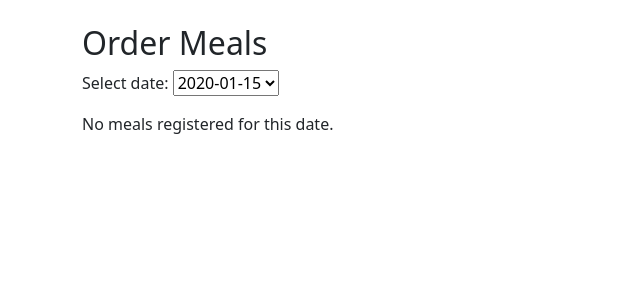
After one commit to AndisKrams/meals-app, a Django app: template meals/templates/meals/meal_ordering.html in a window 1280 px wide. The commit adds this page. Shown: the top 300 px of the page, without its empty margins (0-640 px from the left). Run offline with Django 3.2, Linux system fonts and the light colour scheme; the template is opened without the code that fills it: most values are stand-ins (such as "Sample title", 1, 10 or a date in 2020).

Commit message:
Create meal order view and template

```diff
--- /dev/null
+++ b/meals/templates/meals/meal_ordering.html
@@ -0,0 +1,30 @@
+{% extends 'base.html' %}
+{% block content %}
+  <h2>Order Meals</h2>
+  <form method="get" class="mb-3">
+    <label for="date">Select date:</label>
+    <select name="date" id="date" onchange="this.form.submit()">
+      {% for date in available_dates %}
+        <option value="{{ date }}" {% if date == selected_date %}selected{% endif %}>{{ date }}</option>
+      {% endfor %}
+    </select>
+  </form>
+  {% if meal_registration %}
+    <form method="post">
+      {% csrf_token %}
+      {% for child, form in forms %}
+        <div class="card mb-3">
+          <div class="card-header">
+            <strong>{{ child.first_name }} {{ child.last_name }} ({{ child.class_name }})</strong>
+          </div>
+          <div class="card-body">
+            {{ form.as_p }}
+          </div>
+        </div>
+      {% endfor %}
+      <button type="submit" class="btn btn-primary">Save Choices</button>
+    </form>
+  {% else %}
+    <p>No meals registered for this date.</p>
+  {% endif %}
+{% endblock %}
--- a/meals/templates/meals/register_parent.html
+++ b/meals/templates/meals/register_parent.html
@@ -1,6 +1,6 @@
 {% extends 'base.html' %}
 {% block content %}
-  <h2>Parent Registration</h2>
+  <h2>Registration</h2>
   <form method="post">
     {% csrf_token %}
     {{ form.as_p }}
--- a/meals_project/urls.py
+++ b/meals_project/urls.py
@@ -22,7 +22,6 @@ from django.contrib.auth import views as auth_views
 urlpatterns = [
     path('admin/', admin.site.urls),
     path("accounts/", include("allauth.urls")),
-    path('', meals, name='meals'),  # Home page route
     path('meals/', include('meals.urls')),
     # Django built-in password reset views
     path('password-reset/', auth_views.PasswordResetView.as_view(), name='password_reset'),
```
Also changed, not shown: meals/templates/meals/password_reset.html (deleted, +0 -10 lines), meals/templates/registration/password_reset_complete.html (deleted), meals/templates/registration/password_reset_confirm.html (deleted), meals/templates/registration/password_reset_done.html (deleted), meals/templates/registration/password_reset_form.html (deleted).
